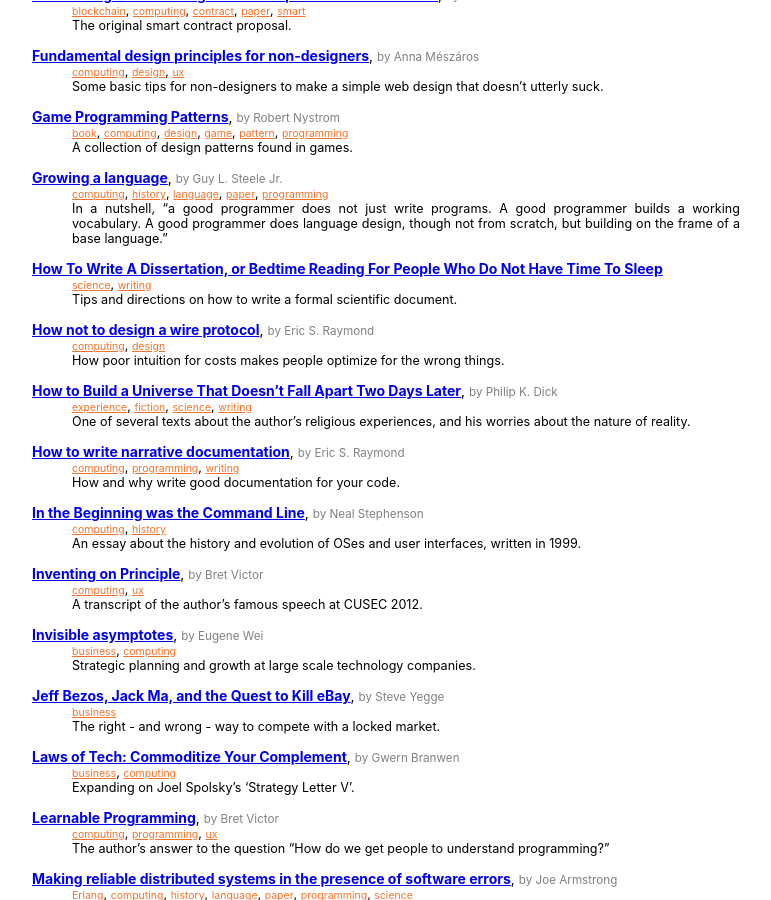
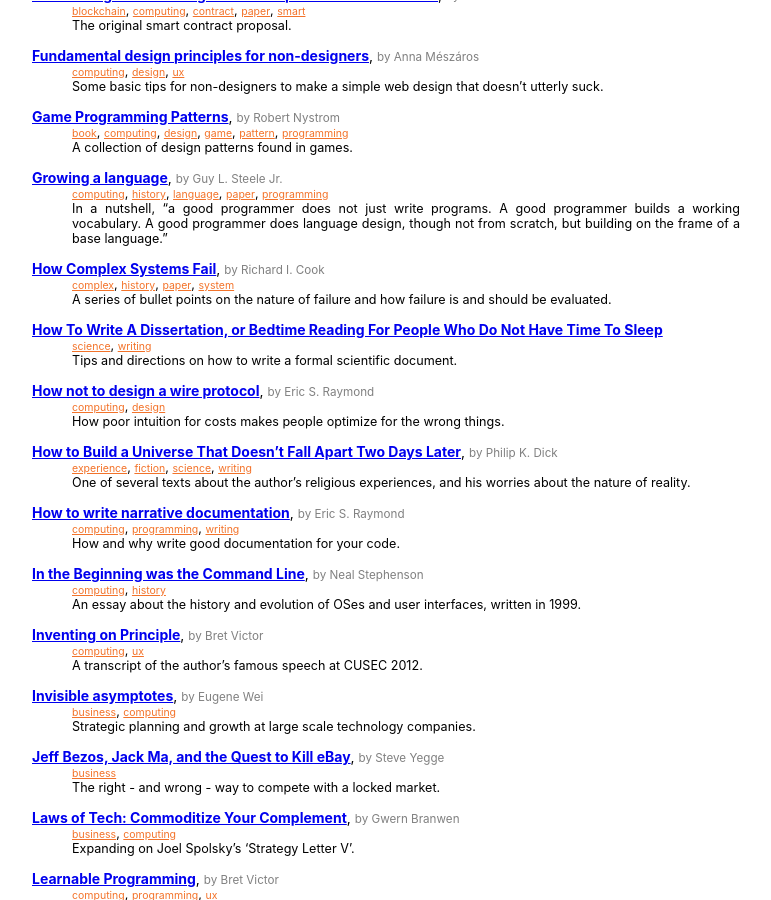
Before and after one commit to hanjos/hanjos.github.io, a Jekyll site: the page built from bookmarks.md, in a window 1280 px wide and 900 px high, scrolled down 1571 px. Shown: the whole window, without its empty margins (322-1093 px from the left). Built offline with Jekyll 4.4.1, drawn with Linux system fonts in a browser that asks for light colours; some of the changed text lies outside the part shown.

Commit message:
Mais atalhos.

```diff
--- a/_data/bookmarks.yml
+++ b/_data/bookmarks.yml
@@ -299,3 +299,8 @@
   authors: ['Gilad Bracha', 'David Ungar']
   description: Gives some design principles for reflection and metaprogramming facilities, and defines the concept of mirrors for an reflective API which follows these principles.
   tags: ['computing', 'language', 'metaprogramming', 'mirror', 'programming', 'reflection']
+- url: https://web.mit.edu/2.75/resources/random/How%20Complex%20Systems%20Fail.pdf
+  title: How Complex Systems Fail
+  authors: Richard I. Cook
+  description: A series of bullet points on the nature of failure and how failure is and should be evaluated.
+  tags: ['complex', 'history', 'paper', 'system']
```
